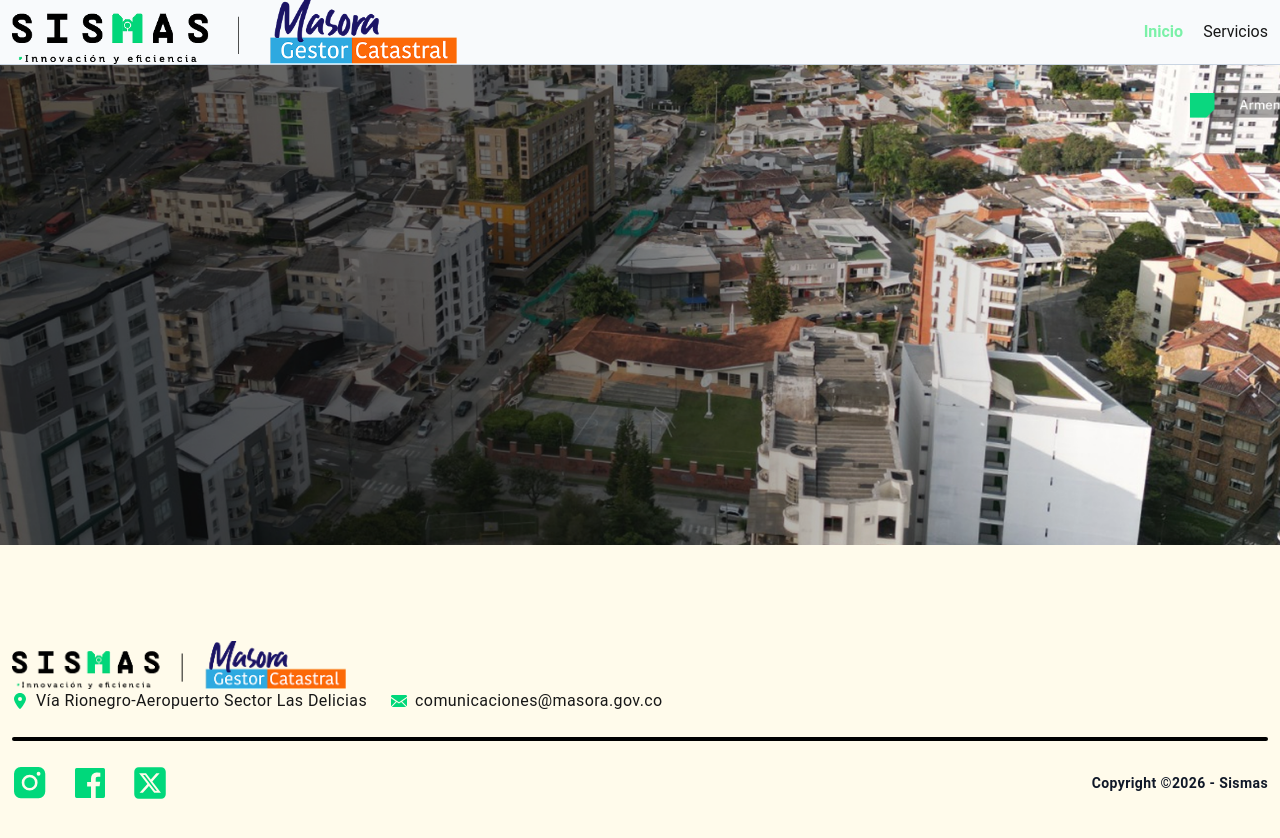
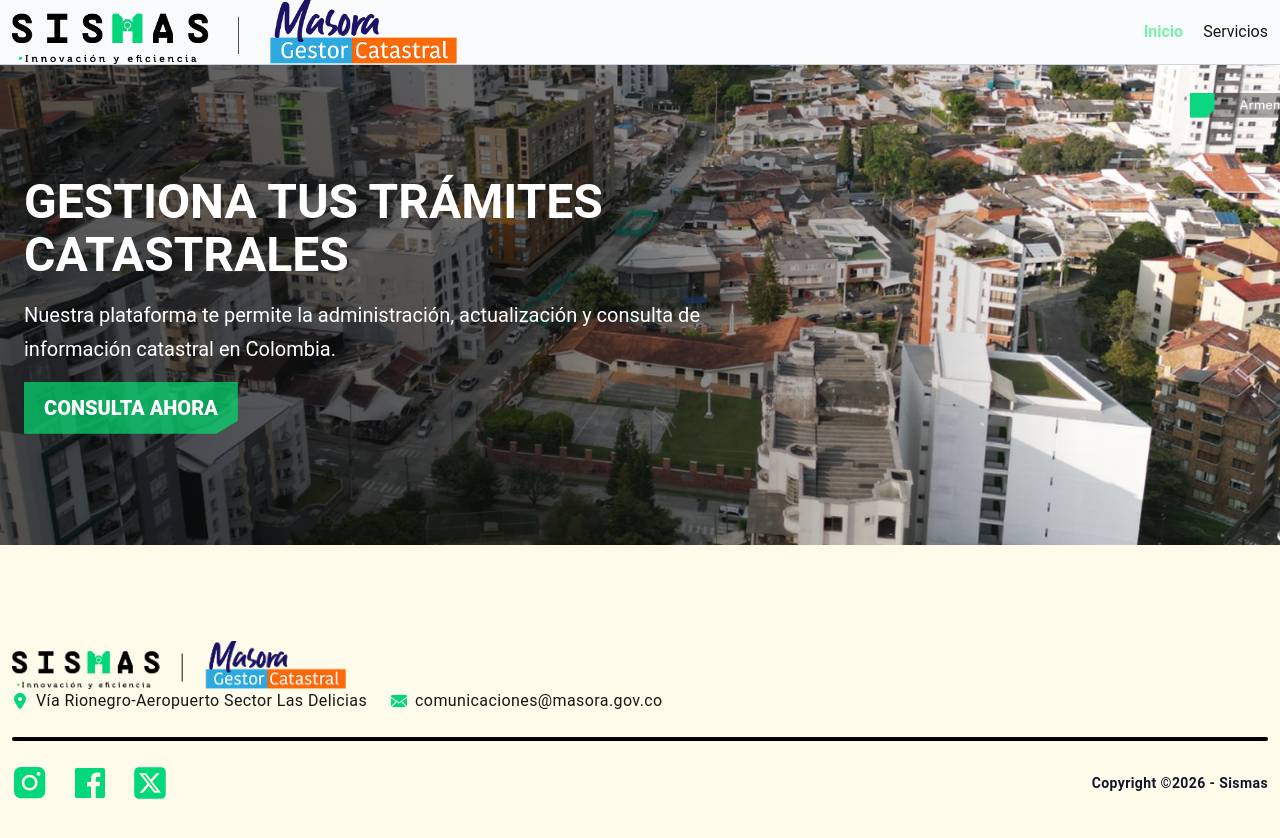
Before and after one commit to AdminSismas/portal, a Next.js app: page / in a window 1280 px wide. Shown: the top 838 px of the page. Built offline with nearby package versions, Linux system fonts and the light colour scheme.

Commit message:
feat: Consolidación del banner
Se ha consolidado el banner en la página principal con las mismas
caracteristicas de la página original.

```diff
--- /dev/null
+++ b/app/_home/components/banner.tsx
@@ -0,0 +1,31 @@
+import { ImageCarousel } from "@/app/_components/carousel/image-carousel";
+
+export function Banner() {
+  return (
+    <>
+      <div className="relative w-full h-[480px]">
+        <section className="absolute inset-0 flex items-center justify-start text-start z-50">
+          <div className="max-w-3xl px-6">
+            <h1 className="text-white font-bold uppercase text-2xl md:text-3xl lg:text-4xl xl:text-5xl 3xl:text-6xl leading-[1.1] mb-4">
+              Gestiona tus trámites catastrales
+            </h1>
+            <p className="text-white text-sm md:text-base lg:text-lg xl:text-xl 3xl:text-2xl leading-[1.7] mb-4">
+              Nuestra plataforma te permite la administración, actualización y
+              consulta de información catastral en Colombia.
+            </p>
+            <a
+              className="uppercase text-white float-left bg-green-400/70 py-1 md:py-3 3xl:py-5 px-2 md:px-5 3xl:px-6 inline-block font-black text-xs md:text-sm lg:text-xl 3xl:text-2xl transition-all hover:bg-white/80 hover:text-green-500 hover:font-bold"
+              style={{
+                clipPath: "polygon(0 100%, 0 0, 100% 0, 100% 75%, 90% 100%)",
+              }}
+              href="/services"
+            >
+              Consulta ahora
+            </a>
+          </div>
+        </section>
+        <ImageCarousel />
+      </div>
+    </>
+  );
+}
--- a/app/_home/homePage.tsx
+++ b/app/_home/homePage.tsx
@@ -1,9 +1,5 @@
-import { ImageCarousel } from "../_components/carousel/image-carousel";
+import { Banner } from "./components/banner";
 
 export function HomePage() {
-  return (
-    <>
-      <ImageCarousel />
-    </>
-  );
+  return <Banner />;
 }
```
